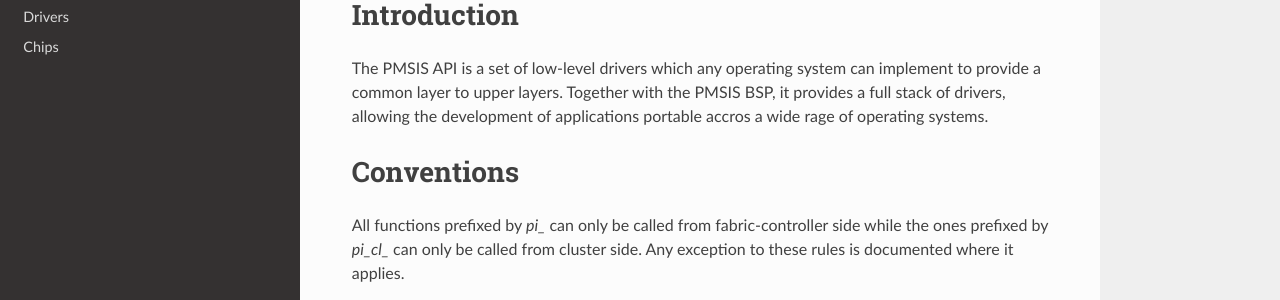
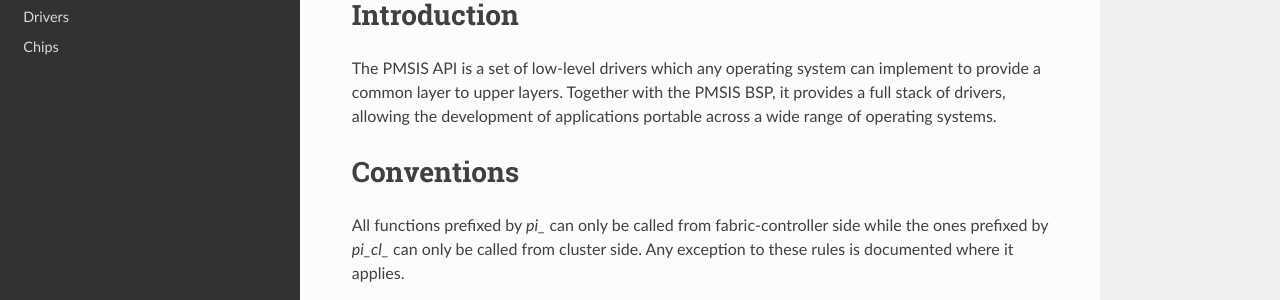
Before and after one commit to GreenWaves-Technologies/pmsis_api, a Sphinx documentation site: the page built from docs/index.rst, in a window 1280 px wide and 900 px high. Shown: the part 164-464 px from the top of the window. Built offline with Sphinx 7.4.7 and the Read the Docs theme 2.0.0, drawn with Linux system fonts in a browser that asks for light colours.

Commit message:
proofread docs

```diff
--- a/docs/mainpage.md
+++ b/docs/mainpage.md
@@ -1,7 +1,7 @@
 Introduction
 ============
 
-The PMSIS API is a set of low-level drivers which any operating system can implement to provide a common layer to upper layers. Together with the PMSIS BSP, it provides a full stack of drivers, allowing the development of applications portable accros a wide rage of operating systems.
+The PMSIS API is a set of low-level drivers which any operating system can implement to provide a common layer to upper layers. Together with the PMSIS BSP, it provides a full stack of drivers, allowing the development of applications portable across a wide range of operating systems.
 
 Conventions
 ===========
```
Also changed, not shown: 10 other files.
